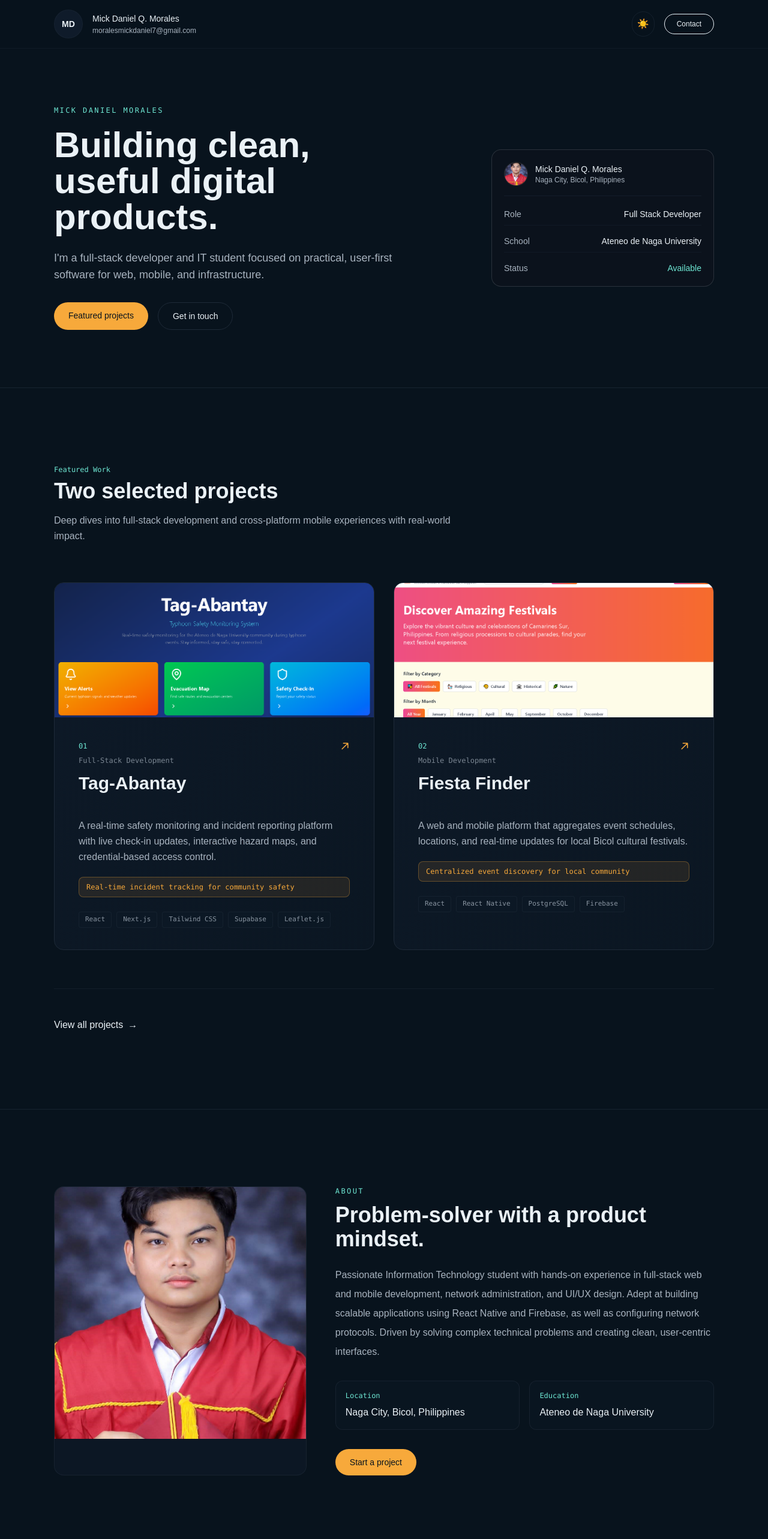
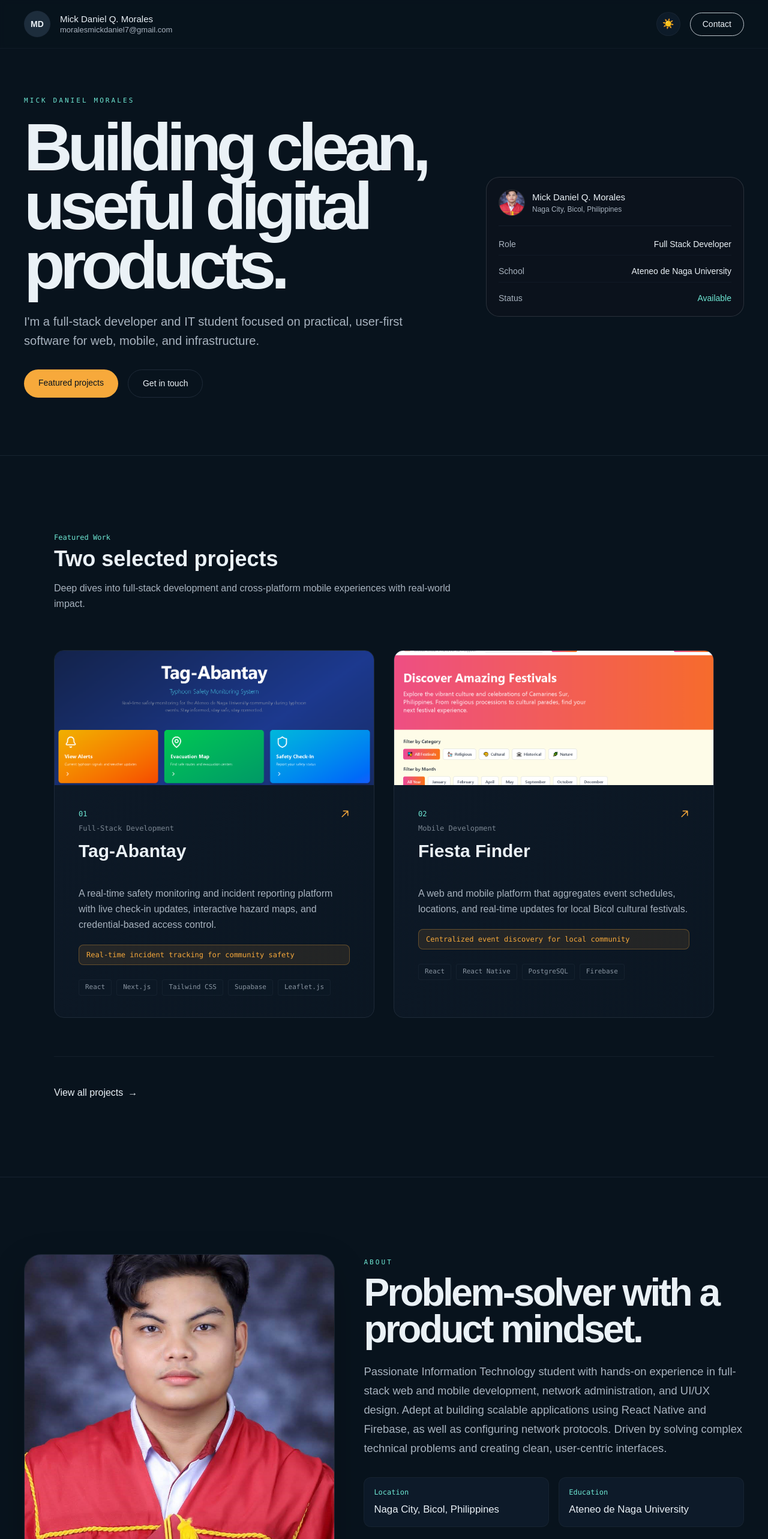
Before and after one commit to mdmorales-byte/dnlmrlss, a Next.js app: page / in a window 1280 px wide. Shown: the top 2566 px of the page at 60% size. Built offline with nearby package versions, Linux system fonts and the light colour scheme.

Commit message:
Adjust header and layout to match reference

```diff
--- a/app/globals.css
+++ b/app/globals.css
@@ -12,7 +12,7 @@ html {
 
 body {
   margin: 0;
-  background: #08131d;
+  background: #020d1b;
   color: #eaf1f6;
   font-family: Arial, Helvetica, sans-serif;
 }
--- a/components/About.jsx
+++ b/components/About.jsx
@@ -4,40 +4,40 @@ import { profile } from '@/lib/data';
 export default function About() {
   return (
     <section id="about" className="border-t border-line/70 py-24 md:py-32">
-      <div className="mx-auto max-w-content px-6 md:px-10">
-        <div className="grid gap-12 md:grid-cols-[0.8fr_1.2fr]">
-          <div className="relative overflow-hidden rounded-2xl border border-line/60 bg-panel/60">
-            <div className="relative h-[420px] w-full">
-              <Image
-                src="/images/Formal.jpg"
-                alt="Mick Daniel Morales"
-                fill
-                sizes="(max-width: 768px) 100vw, 40vw"
-                className="object-cover transition-transform duration-500 hover:scale-105"
-              />
-            </div>
+      <div className="mx-auto max-w-[1280px] px-6 md:px-10">
+        <div className="grid gap-12 md:grid-cols-[0.9fr_1.1fr] md:items-center">
+          <div className="relative h-[540px] overflow-hidden rounded-[28px] border border-line/60 bg-panel/60 shadow-[0_20px_60px_rgba(0,0,0,0.2)]">
+            <Image
+              src="/images/Formal.jpg"
+              alt="Mick Daniel Morales"
+              fill
+              sizes="(max-width: 768px) 100vw, 45vw"
+              className="object-cover"
+            />
           </div>
 
           <div className="flex flex-col justify-center">
-            <p className="mb-3 font-mono text-xs uppercase tracking-[0.2em] text-signal2">About</p>
-            <h2 className="text-3xl font-semibold text-paper md:text-4xl">Problem-solver with a product mindset.</h2>
-            <p className="mt-6 max-w-2xl text-base leading-8 text-fog">
+            <p className="mb-3 font-mono text-[11px] uppercase tracking-[0.28em] text-signal2">About</p>
+            <h2 className="max-w-[620px] text-4xl font-semibold tracking-[-0.055em] text-paper md:text-[4rem] md:leading-[0.95]">
+              Problem-solver with a product mindset.
+            </h2>
+            <p className="mt-6 max-w-[660px] text-[1.03rem] leading-8 text-fog md:text-[1.15rem]">
               {profile.bio}
             </p>
 
             <div className="mt-8 grid gap-4 sm:grid-cols-2">
-              <div className="rounded-xl border border-line/60 bg-panel/30 p-4">
+              <div className="rounded-xl border border-line/60 bg-[#0d1a29] p-4">
                 <p className="font-mono text-xs text-signal2">Location</p>
-                <p className="mt-2 text-paper">{profile.location}</p>
+                <p className="mt-2 text-[1.05rem] text-paper">{profile.location}</p>
               </div>
-              <div className="rounded-xl border border-line/60 bg-panel/30 p-4">
+              <div className="rounded-xl border border-line/60 bg-[#0d1a29] p-4">
                 <p className="font-mono text-xs text-signal2">Education</p>
-                <p className="mt-2 text-paper">{profile.school}</p>
+                <p className="mt-2 text-[1.05rem] text-paper">{profile.school}</p>
               </div>
             </div>
 
             <div className="mt-8">
-              <a href="#contact" className="inline-flex rounded-full bg-signal px-6 py-3 text-sm font-medium text-ink transition hover:bg-signal/90">
+              <a href="#contact" className="inline-flex rounded-full bg-signal px-6 py-3 text-[15px] font-medium text-ink transition hover:bg-signal/90">
                 Start a project
               </a>
             </div>
--- a/components/Hero.jsx
+++ b/components/Hero.jsx
@@ -3,42 +3,46 @@ import { profile } from '@/lib/data';
 
 export default function Hero() {
   return (
-    <section id="top" className="mx-auto max-w-content px-6 pb-16 pt-36 md:px-10 md:pb-24 md:pt-44">
-      <div className="grid items-center gap-10 lg:grid-cols-[1.3fr_0.7fr]">
+    <section id="top" className="mx-auto max-w-[1280px] px-6 pb-16 pt-36 md:px-10 md:pb-24 md:pt-40">
+      <div className="grid items-center gap-12 lg:grid-cols-[1.25fr_0.75fr]">
         <div>
-          <p className="mb-5 font-mono text-xs uppercase tracking-[0.2em] text-signal2">
+          <p className="mb-5 font-mono text-[11px] uppercase tracking-[0.28em] text-signal2">
             {profile.name}
           </p>
-          <h1 className="max-w-xl text-4xl font-semibold leading-tight text-paper md:text-6xl">
-            Building clean, useful digital products.
+          <h1 className="max-w-[720px] text-[4.2rem] font-semibold leading-[0.88] tracking-[-0.075em] text-paper md:text-[7rem]">
+            Building clean,
+            <br />
+            useful digital
+            <br />
+            products.
           </h1>
-          <p className="mt-6 max-w-xl text-base leading-7 text-fog md:text-lg">
+          <p className="mt-7 max-w-[660px] text-[1.05rem] leading-8 text-fog md:text-[1.26rem]">
             I&apos;m a full-stack developer and IT student focused on practical, user-first software for web, mobile, and infrastructure.
           </p>
           <div className="mt-8 flex flex-wrap gap-4">
-            <a href="#featured" className="rounded-full bg-signal px-6 py-3 text-sm font-medium text-ink transition hover:bg-signal/90">
+            <a href="#featured" className="rounded-full bg-signal px-6 py-3 text-[14px] font-medium text-ink transition hover:bg-signal/90">
               Featured projects
             </a>
-            <a href="#contact" className="rounded-full border border-line px-6 py-3 text-sm font-medium text-paper transition hover:border-signal hover:text-signal">
+            <a href="#contact" className="rounded-full border border-line px-6 py-3 text-[14px] font-medium text-paper transition hover:border-signal hover:text-signal">
               Get in touch
             </a>
           </div>
         </div>
 
-        <div className="glass-card rounded-2xl border border-line/70 p-5 fade-up">
+        <div className="glass-card ml-auto w-full max-w-[430px] rounded-[22px] border border-line/70 p-5 fade-up">
           <div className="flex items-center gap-3 border-b border-line/50 pb-4">
-            <div className="relative h-10 w-10 overflow-hidden rounded-full border border-line/70 bg-signal/20">
+            <div className="relative h-11 w-11 overflow-hidden rounded-full border border-line/70 bg-signal/20">
               <Image
                 src="/images/Formal.jpg"
                 alt="Mick Daniel Morales"
                 fill
-                sizes="40px"
+                sizes="44px"
                 className="object-cover"
               />
             </div>
             <div>
-              <p className="text-sm font-medium text-paper">{profile.fullName}</p>
-              <p className="text-xs text-fog">{profile.location}</p>
+              <p className="text-[15px] font-medium text-paper">{profile.fullName}</p>
+              <p className="text-[12px] text-fog">{profile.location}</p>
             </div>
           </div>
           <div className="mt-5 space-y-4 text-sm text-fog">
--- a/components/Nav.jsx
+++ b/components/Nav.jsx
@@ -2,27 +2,27 @@ import { profile } from '@/lib/data';
 
 export default function Nav() {
   return (
-    <header className="fixed inset-x-0 top-0 z-50 border-b border-line/40 bg-ink/90 backdrop-blur-sm">
-      <nav className="mx-auto flex h-20 max-w-content items-center justify-between px-6 md:px-10">
+    <header className="fixed inset-x-0 top-0 z-50 border-b border-line/40 bg-[#08131d]/95 backdrop-blur-sm">
+      <nav className="mx-auto flex h-20 max-w-[1280px] items-center justify-between px-6 md:px-10">
         <a href="#top" className="group flex items-center gap-4 transition-opacity hover:opacity-80">
-          <div className="flex h-12 w-12 items-center justify-center rounded-full border border-line/50 bg-panel text-sm font-bold text-paper">
+          <div className="flex h-11 w-11 items-center justify-center rounded-full border border-line/50 bg-[#1d2d3c] text-sm font-bold text-paper">
             MD
           </div>
-          <div className="flex flex-col gap-0.5">
-            <p className="text-sm font-medium text-paper transition-colors group-hover:text-signal">
+          <div className="flex flex-col leading-none">
+            <p className="text-[15px] font-medium text-paper transition-colors group-hover:text-signal">
               Mick Daniel Q. Morales
             </p>
-            <p className="text-xs text-fog">{profile.email}</p>
+            <p className="mt-1 text-[13px] text-fog">{profile.email}</p>
           </div>
         </a>
 
         <div className="flex items-center gap-4">
-          <button className="rounded-full border border-line/60 p-2 text-fog transition-colors hover:text-paper">
+          <button className="flex h-10 w-10 items-center justify-center rounded-full border border-line/60 bg-[#0d1b29] text-base text-fog transition-colors hover:text-paper">
             ☀️
           </button>
           <a
             href="#contact"
-            className="rounded-full border border-paper px-5 py-2 text-xs font-medium text-paper transition-all hover:bg-paper hover:text-ink"
+            className="rounded-full border border-paper/80 px-5 py-2 text-[14px] font-medium text-paper transition-all hover:bg-paper hover:text-ink"
           >
             Contact
           </a>
```
